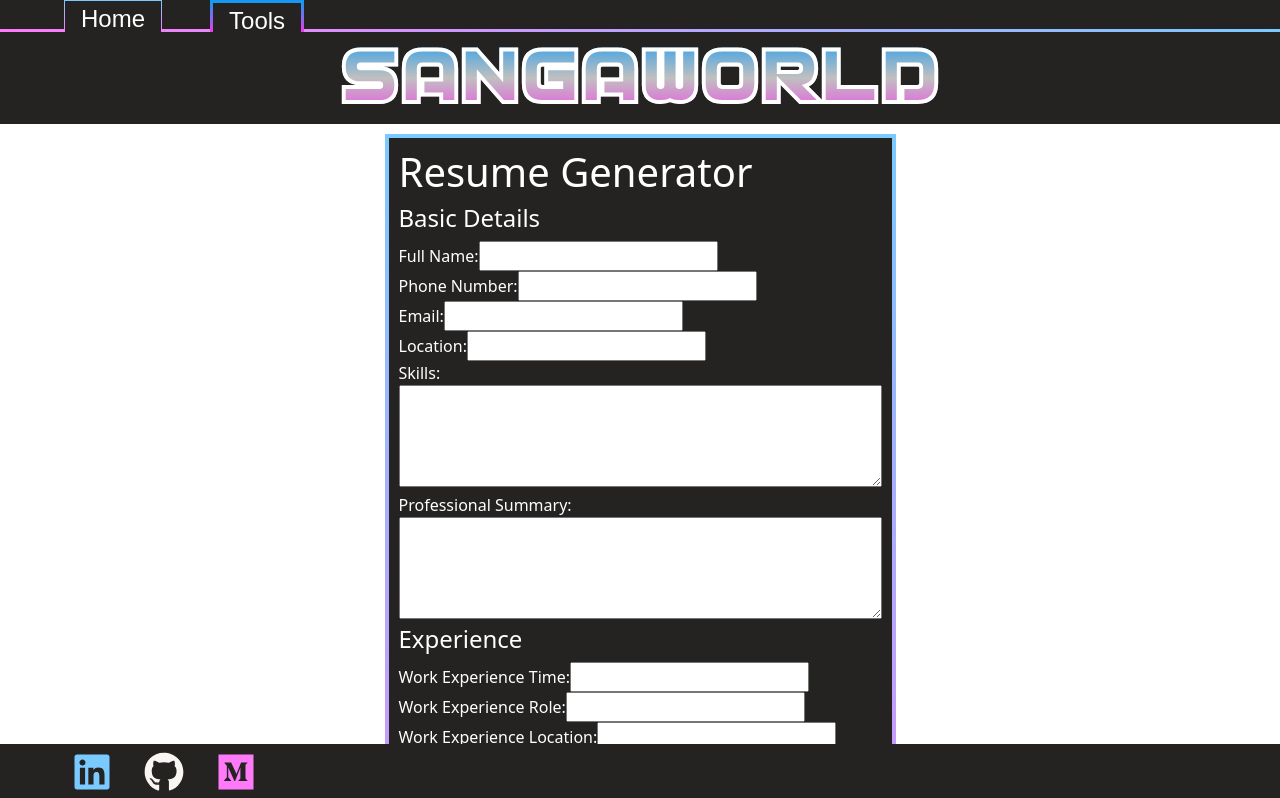
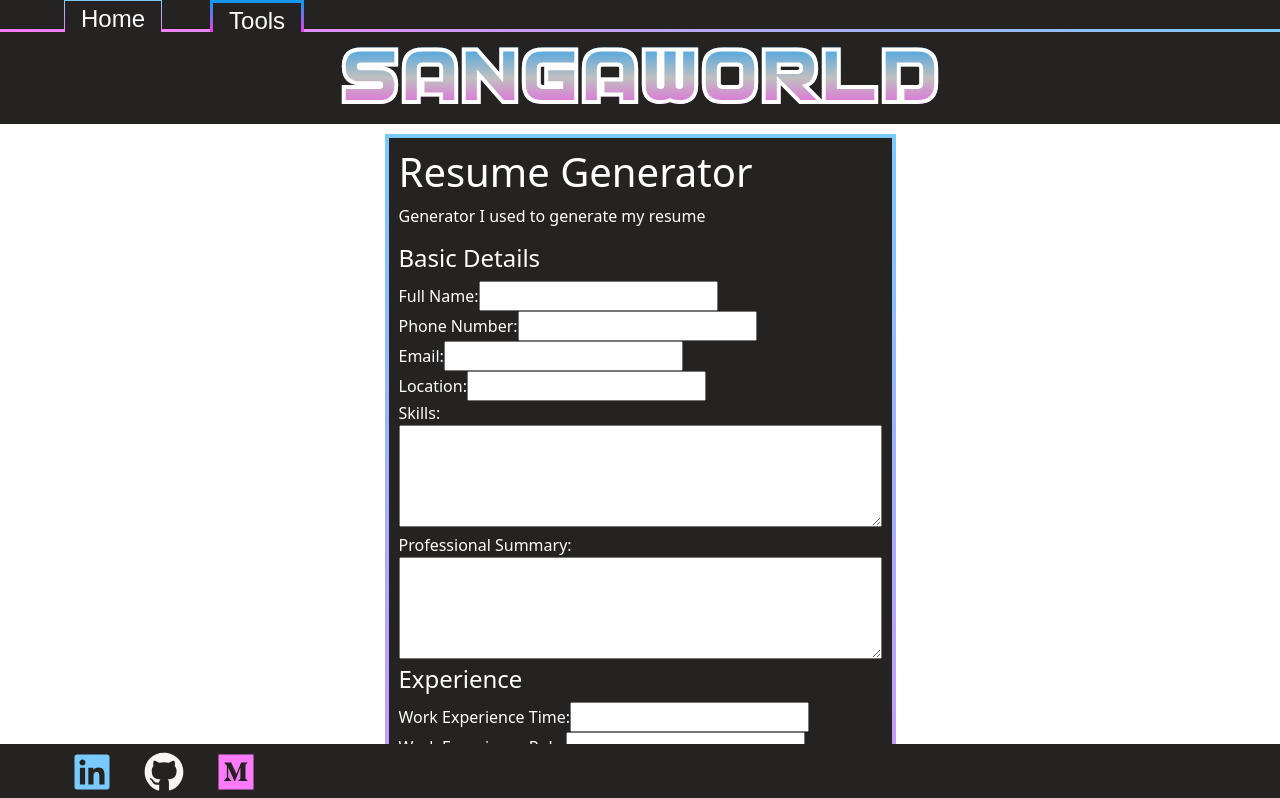
Before and after one commit to lukesngr/sangaworld, a Next.js app: page /tools/resumegen in a window 1280 px wide. Shown: the top 798 px of the page. Built offline with nearby package versions, Linux system fonts and the light colour scheme.

Commit message:
Some subtext

```diff
--- a/src/components/resumeGen/ResumeGeneratorForm.js
+++ b/src/components/resumeGen/ResumeGeneratorForm.js
@@ -42,6 +42,7 @@ export default function ResumeGeneratorForm() {
     return (
         <form onSubmit={handleSubmit} className="resumeGeneratorForm">
             <h1>Resume Generator</h1>
+            <p>Generator I used to generate my resume</p>
             <h4>Basic Details</h4>
             <label htmlFor='name'>Full Name:</label>
             <input name="name" type="text" value={name} onChange={(e) => setName(e.target.value)}></input><br />
```
